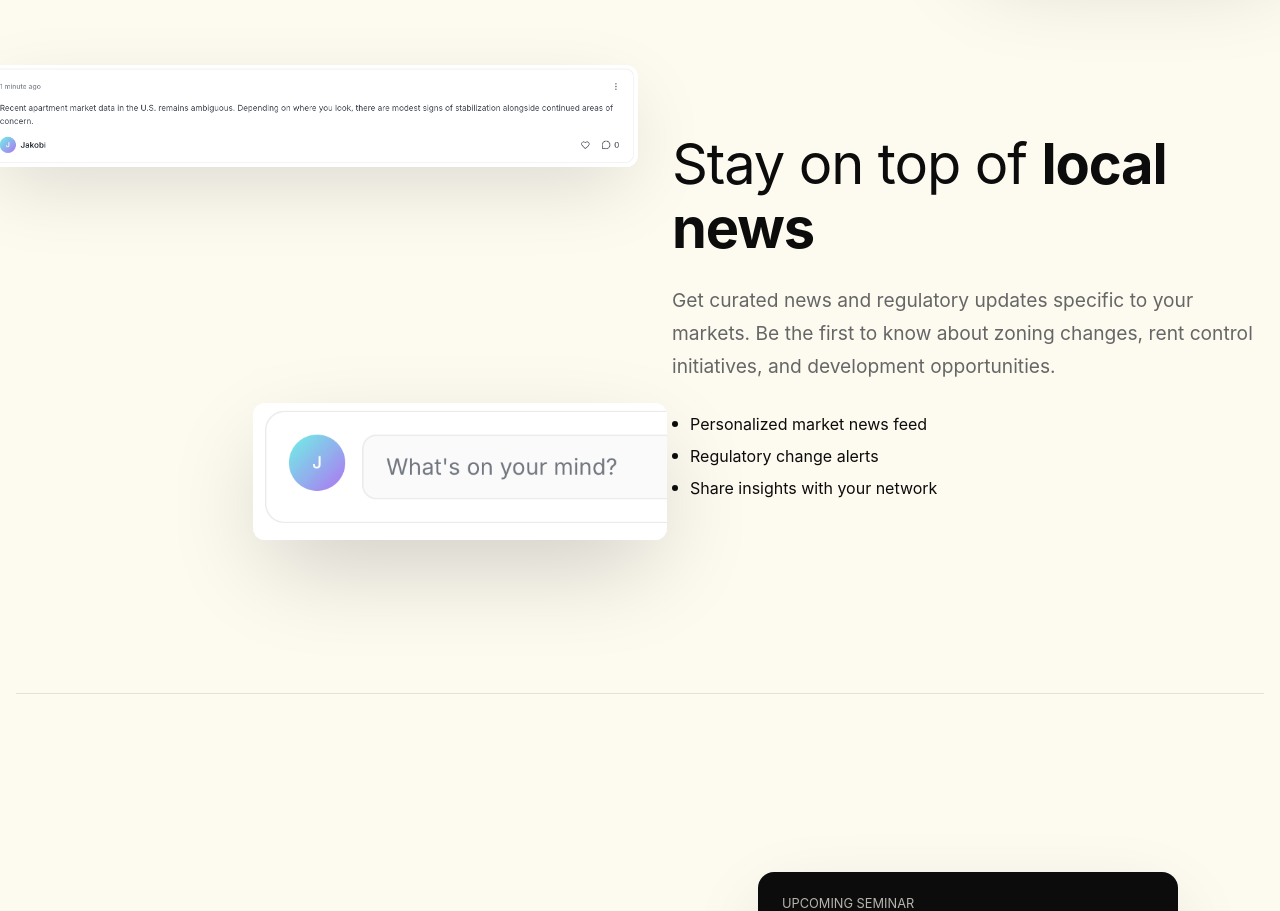
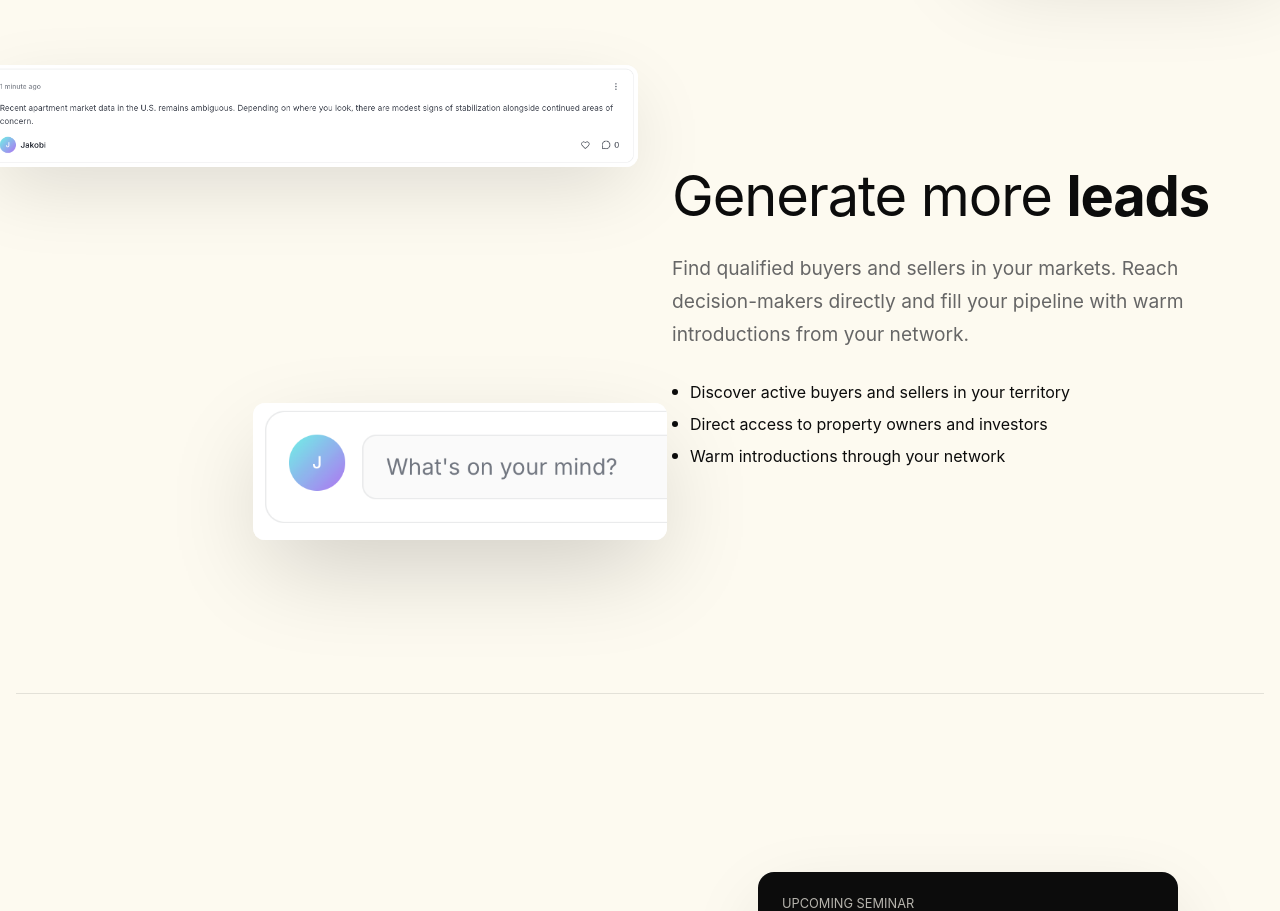
Before and after one commit to jahaskell53/landing-page-cre, a Next.js app: page /brokers in a window 1280 px wide. Shown: the part 1620-2531 px from the top of the page. Built offline with nearby package versions, Linux system fonts and the light colour scheme.

Commit message:
Revise copy on Brokers page to focus on lead generation and enhance messaging around market engagement.

```diff
--- a/src/app/brokers/page.tsx
+++ b/src/app/brokers/page.tsx
@@ -364,8 +364,8 @@ export default function BrokersPage() {
                 marginBottom: '1.5rem',
                 color: 'var(--foreground)'
               }}>
-                Stay on top of{' '}
-                <span style={{ fontWeight: 700 }}>local news</span>
+                Generate more{' '}
+                <span style={{ fontWeight: 700 }}>leads</span>
               </h2>
               <p style={{
                 fontSize: '1.2rem',
@@ -374,9 +374,8 @@ export default function BrokersPage() {
                 fontFamily: 'var(--font-sans)',
                 marginBottom: '2rem'
               }}>
-                Get curated news and regulatory updates specific to your markets.
-                Be the first to know about zoning changes, rent control initiatives,
-                and development opportunities.
+                Find qualified buyers and sellers in your markets. Reach decision-makers
+                directly and fill your pipeline with warm introductions from your network.
               </p>
               <ul style={{
                 listStyle: 'none',
@@ -385,9 +384,9 @@ export default function BrokersPage() {
                 gap: '0.75rem'
               }}>
                 {[
-                  'Personalized market news feed',
-                  'Regulatory change alerts',
-                  'Share insights with your network'
+                  'Discover active buyers and sellers in your territory',
+                  'Direct access to property owners and investors',
+                  'Warm introductions through your network'
                 ].map((item, index) => (
                   <li key={index} style={{
                     display: 'flex',
```
